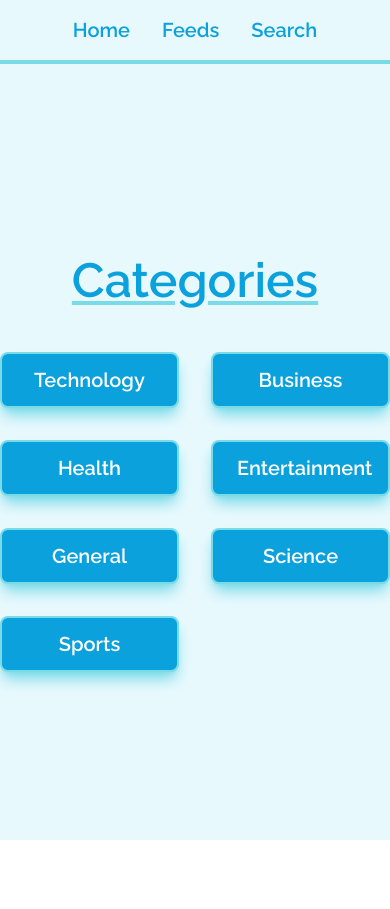
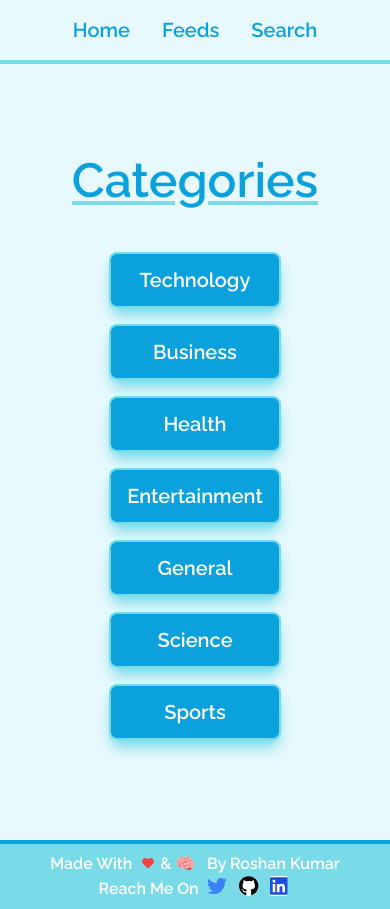
Before and after one commit to RoshanRv/NextJS-News-App, a Next.js app: page /feeds in a window 390 px wide. Before the commit the page ends 844 px from the top, so only its background shows below. Built offline with nearby package versions, Linux system fonts and the light colour scheme.

Commit message:
created and added footer

```diff
--- /dev/null
+++ b/components/Footer.jsx
@@ -0,0 +1,35 @@
+import React from 'react';
+import { FontAwesomeIcon } from '@fortawesome/react-fontawesome';
+import {  faHeart } from '@fortawesome/free-solid-svg-icons';
+import { faTwitter, faGithub, faLinkedin } from '@fortawesome/free-brands-svg-icons';
+
+const Footer = () => {
+
+// .beat{
+//     animation-name: heart;
+//     animation-duration: 1000ms;
+//     animation-iteration-count: infinite;
+// }
+
+// @keyframes heart{
+//     0%{
+//         transform: scale(1);
+//     }
+
+//     90%{
+//         transform: scale(0.7);
+//     }
+
+
+// }
+
+  return(
+     <footer className='bg-dSec text-white txt-sha text-md border-lPri border-t-4 font-bold p-2 md:flex items-center justify-around text-center font-disp'>
+
+         <h1 className='text-'>Made With&nbsp; <FontAwesomeIcon icon={faHeart} className='text-red-500 beat text-md beat -z-10'/> &#38; &#129504; &nbsp; By Roshan Kumar  </h1>
+         <h1>Reach Me On <a href='https://twitter.com/RoshanK18328680' rel="noopener noreferrer" target={'_blank'}>< FontAwesomeIcon icon={faTwitter} className='text-blue-500  text-xl mx-1'/></a> <a href='https://github.com/RoshanRv' rel="noopener noreferrer" target={'_blank'}>< FontAwesomeIcon icon={faGithub} className='text-xl  mx-1 bg-white text-black rounded-full '/></a> <a href='https://www.linkedin.com/in/roshan-kumar-5a5020220/' rel="noopener noreferrer" target={'_blank'}> < FontAwesomeIcon icon={faLinkedin} className='text-xl  mx-1 text-blue-700 bg-white '/></a></h1>
+
+     </footer>);
+};
+
+export default Footer;
--- a/package.json
+++ b/package.json
@@ -9,6 +9,11 @@
     "lint": "next lint"
   },
   "dependencies": {
+    "@fortawesome/fontawesome-svg-core": "^6.1.1",
+    "@fortawesome/free-brands-svg-icons": "^6.1.1",
+    "@fortawesome/free-regular-svg-icons": "^6.1.1",
+    "@fortawesome/free-solid-svg-icons": "^6.1.1",
+    "@fortawesome/react-fontawesome": "^0.2.0",
     "autoprefixer": "^10.4.7",
     "axios": "^0.27.2",
     "next": "12.2.2",
--- a/pages/_app.js
+++ b/pages/_app.jsx
@@ -1,11 +1,13 @@
 import '../styles/globals.css'
 import Nav from '../components/Nav'
+import Footer from '../components/Footer'
 
 function MyApp({ Component, pageProps }) {
   return (
     <div className='min-h-screen '>
       <Nav/>
       <Component {...pageProps} />
+      <Footer />
     </div>
 
   )
--- a/pages/feeds/index.jsx
+++ b/pages/feeds/index.jsx
@@ -5,7 +5,7 @@ import Head from 'next/head'
 
 export const Card=({text,link})=>{
     return (
-        <div className='px-6 py-3 border-2 bg-lPri cursor-pointer text-white text-center hover:scale-x-105 border-dSec text-xl rounded-lg shadow-lg shadow-dSec hover:bg-dPri transition-all '>
+        <div className=' py-3  px-4  border-2 bg-lPri cursor-pointer text-white text-center hover:scale-x-105 border-dSec text-xl rounded-lg shadow-lg shadow-dSec hover:bg-dPri transition-all '>
             <Link href={link} ><h1>{text}</h1></Link>
         </div>
     )
@@ -22,10 +22,10 @@ const index = () => {
                 content={`News Categories`}
                 />
         </Head>
-        <main className='flex flex-col h-[92vh] justify-center items-center font-disp font-bold bg-lSec '>
+        <main className='flex flex-col min-h-[92vh] pb-8 px-4 justify-center items-center font-disp font-bold bg-lSec '>
             <Title>Categories</Title>
             {/*         categories */}
-            <div className="grid lg:grid-cols-3 grid-cols-2 mt-6 gap-8">
+            <div className="grid lg:grid-cols-3 grid-cols-1 mt-6 lg:gap-8 gap-4">
                <Card text={'Technology'} link={'feeds/technology/1'}  />
                <Card text={'Business'} link={'feeds/business/1'}  />
                <Card text={'Health'} link={'feeds/health/1'}  />
--- a/pages/search/[page].jsx
+++ b/pages/search/[page].jsx
@@ -34,10 +34,10 @@ const search = () => {
             />
 
       </Head>
-      <main  className='flex flex-col min-h-[95vh] justify-center items-center font-disp bg-lSec' >
+      <main  className='flex flex-col min-h-[86vh] justify-center items-center font-disp bg-lSec' >
         <Title>Search News</Title>
 
-        <div className='mt-8 w-full lg:px-40 px-20' >
+        <div className='mt-8 w-full lg:px-40 px-10' >
           {/*     search  */}
           <input type="search" value={searchTerm}  onChange={(e)=>setSearchTerm(e.target.value)} className='w-full my-4  bg-dSec rounded-lg p-3 text-white placeholder:text-gray-100 text-xl font-bold outline-0 border-4 border-white' placeholder='Search' />
           <button onClick={()=>handleSearch()} className='block w-max mx-auto px-6 py-2 my-6 rounded-lg bg-lPri text-white border-4 text-2xl ' >Search</button>
--- a/styles/globals.css
+++ b/styles/globals.css
@@ -1,3 +1,20 @@
 @tailwind base;
 @tailwind components;
 @tailwind utilities;
+
+/* footer */
+.beat{
+    animation-name: heart;
+    animation-duration: 1000ms;
+    animation-iteration-count: infinite;
+}
+
+@keyframes heart{
+    0%{
+        transform: scale(1);
+    }
+
+    90%{
+        transform: scale(0.7);
+    }
+}
```
Also changed, not shown: 1 other file (tests, documents, lock files or other folders).
